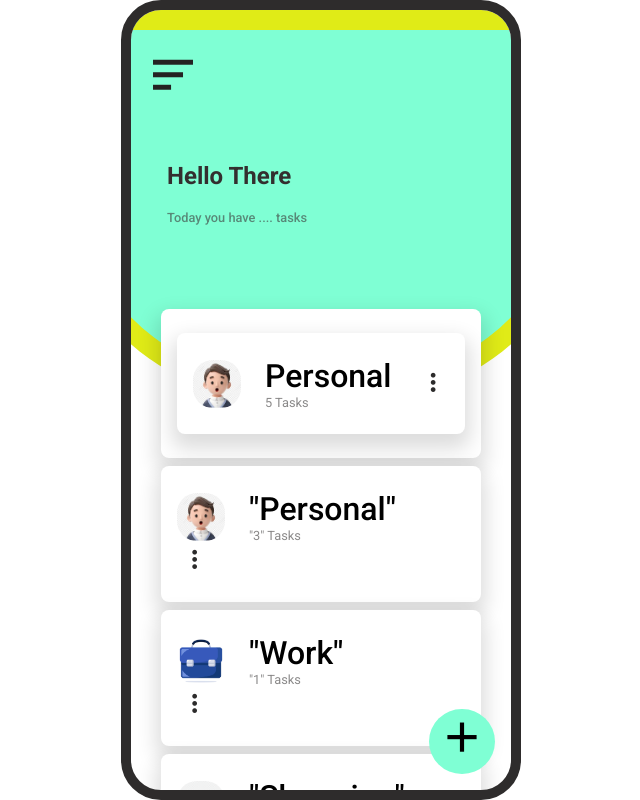
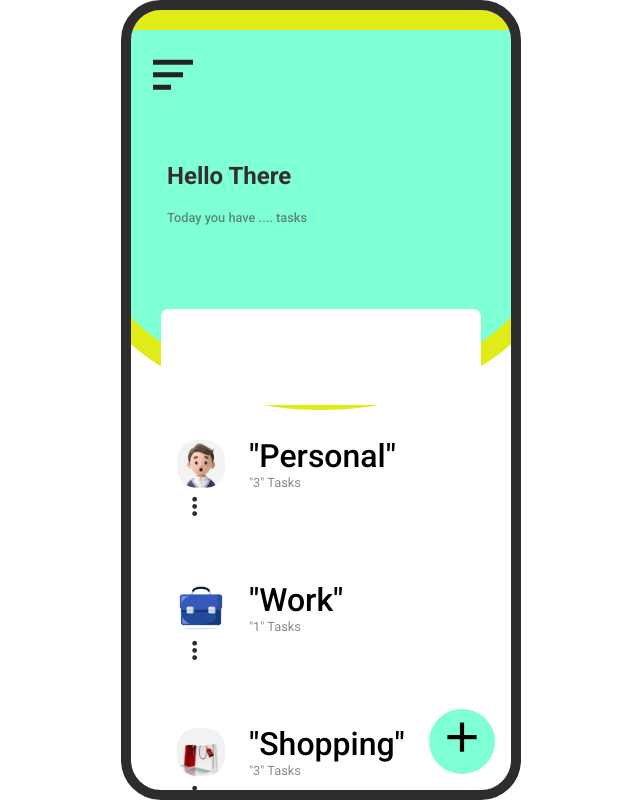
Before and after one commit to im-masum/super-to-do-list-2, a plain HTML site: page index.html in a window 1280 px wide. Shown: the whole page, without its empty margins (319-959 px from the left). Drawn offline with nearby package versions, Linux system fonts and the light colour scheme; a web font is replaced by a local one.

Commit message:
modified

```diff
--- a/index.html
+++ b/index.html
@@ -34,19 +34,7 @@
                 <div class="categories">
                     <div class="category">
                         <div class="category">
-                            <div class="left">
-                                <img src="images/user-1.jpg" alt="">
-                                <div class="content">
-                                    <h2>Personal</h2>
-                                    <p>5 Tasks</p>
-                                </div>
-                                <div class="options">
-                                    <div class="toggle-btn">
-                                        <i class='bx bx-dots-vertical-rounded'></i>
-                                    </div>
-                                </div>
-                            </div>
-                        </div>
+
                     </div>
                 </div>
             </section>
--- a/style.css
+++ b/style.css
@@ -207,7 +207,7 @@ body {
         border-radius: .5rem;
         padding: 1.5rem 1rem;
         justify-content: space-between;
-        box-shadow: 0 10px 20px 5px #00000023;
+        /* box-shadow: 0 10px 20px 5px #00000023; */
         transition: all .5s;
     }
 
```
